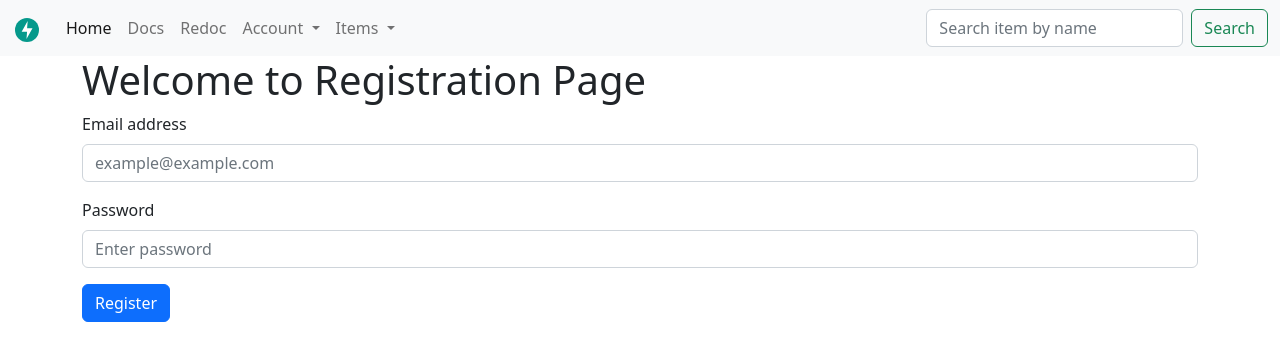
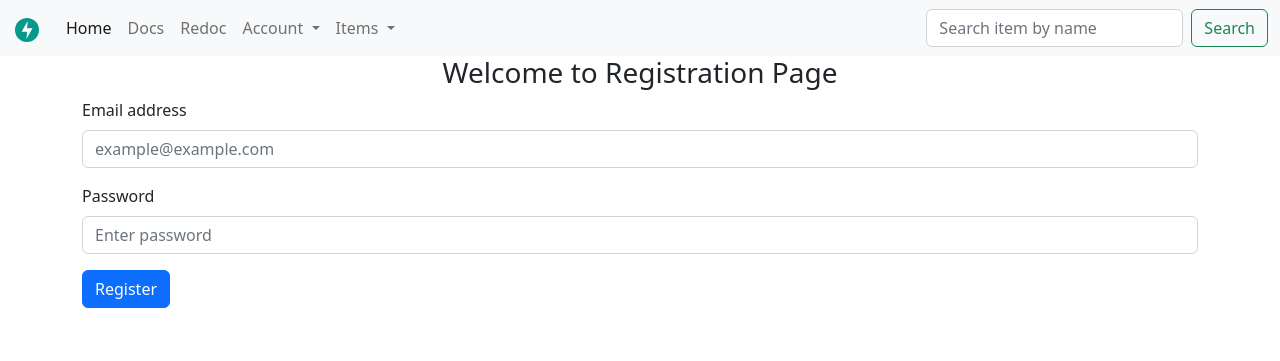
Before and after one commit to shahlep/fastApi-fun-9, a FastAPI app: page /register in a window 1280 px wide. Shown: the top 361 px of the page. Run offline with FastAPI, Linux system fonts and the light colour scheme; some libraries are stand-ins or nearby versions.

Commit message:
fastApi fun 381

```diff
--- a/templates/user_registration.html
+++ b/templates/user_registration.html
@@ -5,7 +5,7 @@
 
 {% block content %}
     <div class="container">
-        <h1>Welcome to Registration Page</h1>
+        <h3 class="text-center">Welcome to Registration Page</h3>
         {% for error in errors %}
             <div class="alert alert-danger" role="alert">
             {{ error }}
```
